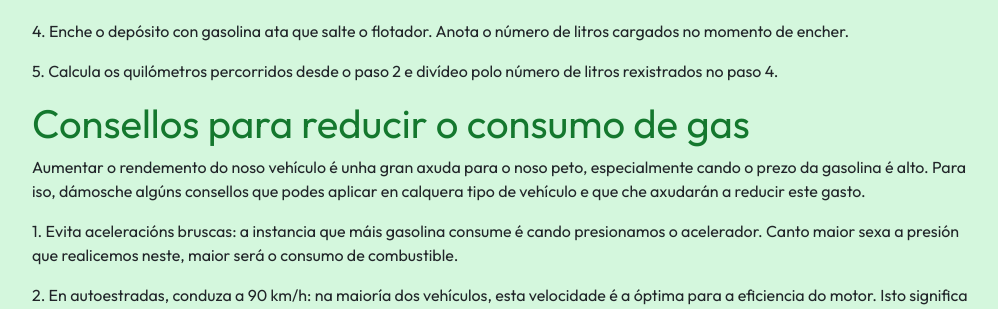
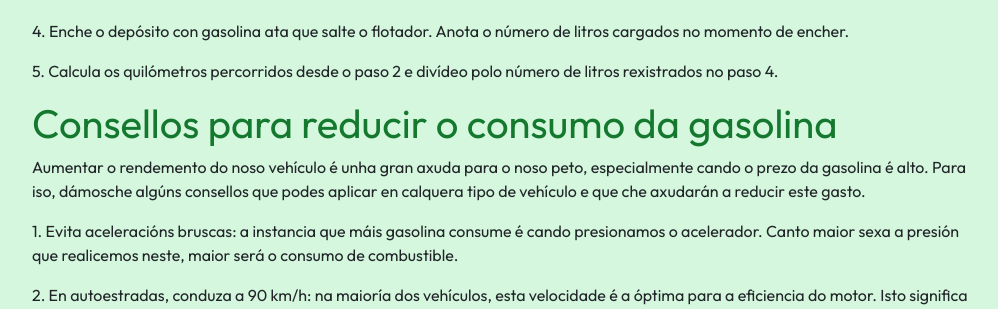
Before and after one commit to dwcs-ucha/grupo02-21, a PHP site: page /utiles/Pelayo/calculadora.php in a window 1280 px wide. Shown: the part 1055-1364 px from the top of the page, without its empty margins (140-1138 px from the left). Run offline with PHP 8.4, Linux system fonts and the light colour scheme.

Commit message:
arreglos

```diff
--- a/utiles/Pelayo/calculadora.php
+++ b/utiles/Pelayo/calculadora.php
@@ -114,7 +114,7 @@ Data de modificación: 10/12/2021
 
 
 
-                       <h1 class="text-primary"> Consellos para reducir o consumo de gas </h1>
+                       <h1 class="text-primary"> Consellos para reducir o consumo da gasolina </h1>
                        <p> Aumentar o rendemento do noso vehículo é unha gran axuda para o noso peto, especialmente cando o prezo da gasolina é alto. Para iso, dámosche algúns consellos que podes aplicar en calquera tipo de vehículo e que che axudarán a reducir este gasto.</p>
                        <p> 1. Evita aceleracións bruscas: a instancia que máis gasolina consume é cando presionamos o acelerador. Canto maior sexa a presión que realicemos neste, maior será o consumo de combustible. </p>
                        <p> 2. En autoestradas, conduza a 90 km/h: na maioría dos vehículos, esta velocidade é a óptima para a eficiencia do motor. Isto significa que percorrerá o número máximo de quilómetros por litro que lle permita o seu vehículo. </p>
```
